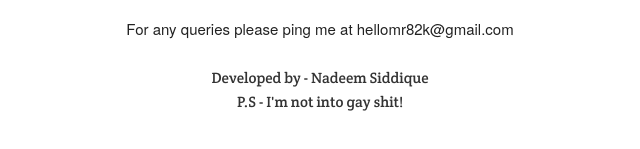
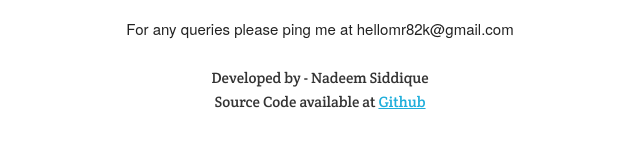
Before and after one commit to purplecandy/college, a plain HTML site: page index.html in a window 1280 px wide. Shown: the part 241-390 px from the top of the page, 320-960 px from the left. Drawn offline with nearby package versions, Linux system fonts and the light colour scheme.

Commit message:
Update index.html

```diff
--- a/index.html
+++ b/index.html
@@ -41,4 +41,4 @@ Please choose a subject from the above menu</h4></div>
 
 
 </body>
-<footer>Developed by - Nadeem Siddique<br>P.S - I'm not into gay shit!</footer></html>
+<footer>Developed by - Nadeem Siddique<br>Source Code available at <a href="https://github.com/purplecandy/college" target="_blank">Github</a></footer></html>
```
